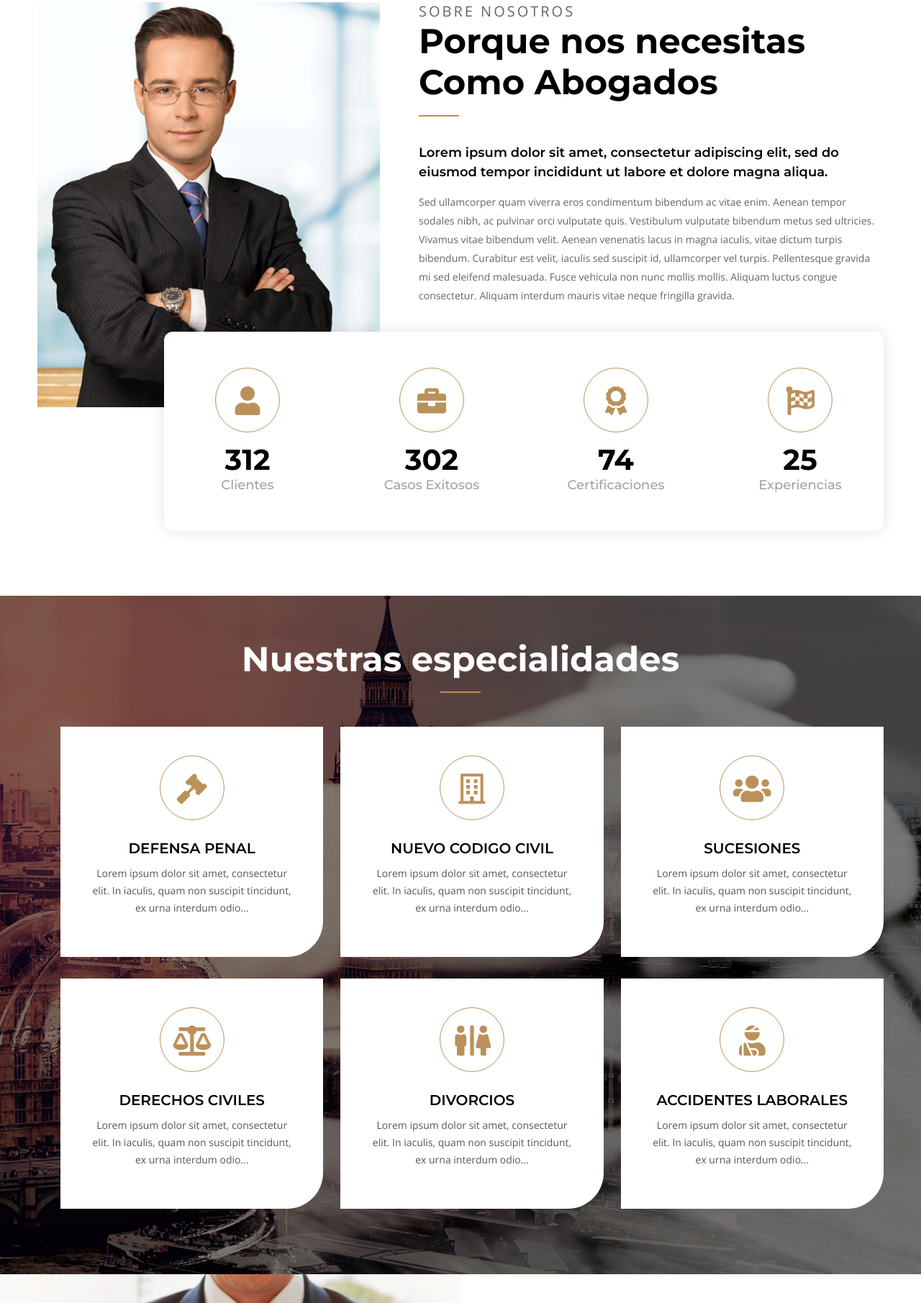
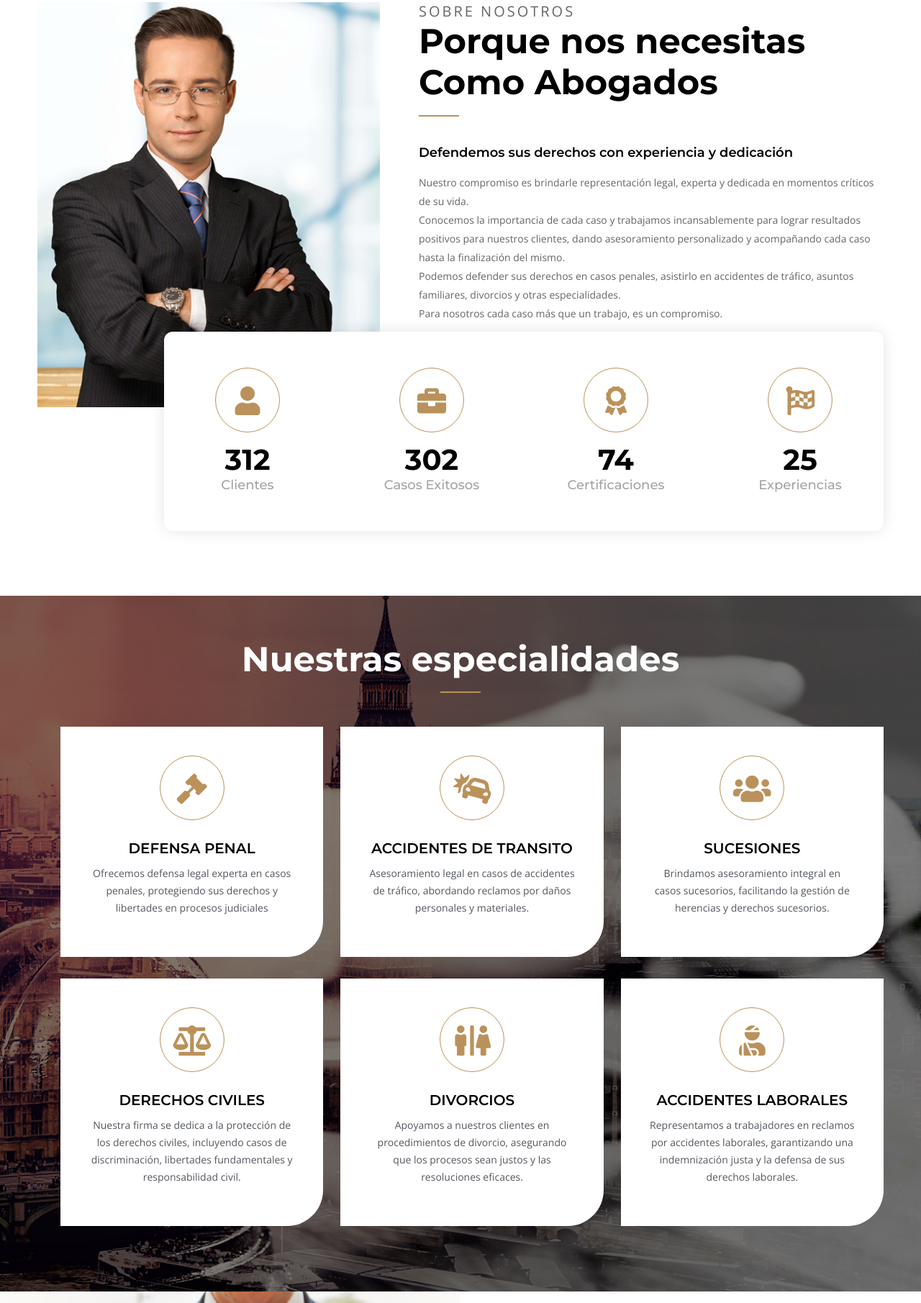
Before and after one commit to mazcona88/mazcona88.github.io, a plain HTML site: page index.html in a window 1280 px wide. Shown: the part 989-2800 px from the top of the page at 72% size. Drawn offline with nearby package versions, Linux system fonts and the light colour scheme; a script that the page names is missing.

Commit message:
Update index.html

```diff
--- a/index.html
+++ b/index.html
@@ -136,15 +136,6 @@
           </div>
         </div>
       </li>
-      <li class="item">
-        <div class="lawyer_sec">
-          <div class="iconWrp"><i class="fas fa-hand-holding-usd"></i></div>
-          <div class="lawyer_info">
-            <h3>Financial Law</h3>
-            <p>Lorem ipsum dolor sit</p>
-          </div>
-        </div>
-      </li>
     </ul>
   </div>
 </div>
@@ -163,8 +154,17 @@
             <p>Sobre Nosotros</p>
             <h1>Porque nos necesitas<span>Como Abogados</span></h1>
           </div>
-          <div class="subText">Lorem ipsum dolor sit amet, consectetur adipiscing elit, sed do eiusmod tempor incididunt ut labore et dolore magna aliqua.</div>
-          <p>Sed ullamcorper quam viverra eros condimentum bibendum ac vitae enim. Aenean tempor sodales nibh, ac pulvinar orci vulputate quis. Vestibulum vulputate bibendum metus sed ultricies. Vivamus vitae bibendum velit. Aenean venenatis lacus in magna iaculis, vitae dictum turpis bibendum. Curabitur est velit, iaculis sed suscipit id, ullamcorper vel turpis. Pellentesque gravida mi sed eleifend malesuada.  Fusce vehicula non nunc mollis mollis. Aliquam luctus congue consectetur. Aliquam interdum mauris vitae neque fringilla gravida.</p>
+          <div class="subText">Defendemos sus derechos con experiencia y dedicación</div>
+
+			 <p>
+			   Nuestro compromiso es brindarle representación legal, experta y dedicada en momentos críticos de su vida. <br>
+		       Conocemos la importancia de cada caso y trabajamos incansablemente para lograr resultados positivos para nuestros clientes,
+			   dando asesoramiento personalizado y acompañando cada caso hasta la finalización del mismo.
+			   <br>
+			   Podemos defender sus derechos en casos penales, asistirlo en accidentes de tráfico, asuntos familiares, divorcios y otras especialidades.
+			   <br>
+			   Para nosotros cada caso más que un trabajo, es un compromiso.
+			</p>
         </div>
       </div>
     </div>
@@ -211,42 +211,42 @@
         <div class="practice_box">
           <div class="icon_img"><i class="fas fa-gavel"></i></div>
           <h3><a href="#">Defensa Penal</a></h3>
-          <p>Lorem ipsum dolor sit amet, consectetur elit. In iaculis, quam non suscipit tincidunt, ex urna interdum odio...</p>
+          <p>Ofrecemos defensa legal experta en casos penales, protegiendo sus derechos y libertades en procesos judiciales</p>
         </div>
       </li>
       <li class="col-lg-4 col-md-6">
         <div class="practice_box">
-          <div class="icon_img"><i class="far fa-building"></i></div>
-          <h3><a href="#">Nuevo Codigo Civil</a></h3>
-          <p>Lorem ipsum dolor sit amet, consectetur elit. In iaculis, quam non suscipit tincidunt, ex urna interdum odio...</p>
+          <div class="icon_img"><i class="fas fa-car-crash"></i></div>
+          <h3><a href="#">Accidentes de transito</a></h3>
+          <p>Asesoramiento legal en casos de accidentes de tráfico, abordando reclamos por daños personales y materiales.</p>
         </div>
       </li>
       <li class="col-lg-4 col-md-6">
         <div class="practice_box">
           <div class="icon_img"><i class="fas fa-users"></i></div>
           <h3><a href="#">Sucesiones</a></h3>
-          <p>Lorem ipsum dolor sit amet, consectetur elit. In iaculis, quam non suscipit tincidunt, ex urna interdum odio...</p>
+          <p>Brindamos asesoramiento integral en casos sucesorios, facilitando la gestión de herencias y derechos sucesorios.</p>
         </div>
       </li>
       <li class="col-lg-4 col-md-6">
         <div class="practice_box">
           <div class="icon_img"><i class="fas fa-balance-scale"></i></div>
           <h3><a href="#">Derechos Civiles</a></h3>
-          <p>Lorem ipsum dolor sit amet, consectetur elit. In iaculis, quam non suscipit tincidunt, ex urna interdum odio...</p>
+          <p>Nuestra firma se dedica a la protección de los derechos civiles, incluyendo casos de discriminación, libertades fundamentales y responsabilidad civil.</p>
         </div>
       </li>
       <li class="col-lg-4 col-md-6">
         <div class="practice_box">
           <div class="icon_img"><i class="fas fa-restroom"></i></div>
           <h3><a href="#">Divorcios</a></h3>
-          <p>Lorem ipsum dolor sit amet, consectetur elit. In iaculis, quam non suscipit tincidunt, ex urna interdum odio...</p>
+          <p>Apoyamos a nuestros clientes en procedimientos de divorcio, asegurando que los procesos sean justos y las resoluciones eficaces.</p>
         </div>
       </li>
       <li class="col-lg-4 col-md-6">
         <div class="practice_box">
           <div class="icon_img"><i class="fas fa-user-injured"></i></div>
           <h3><a href="#">Accidentes Laborales</a></h3>
-          <p>Lorem ipsum dolor sit amet, consectetur elit. In iaculis, quam non suscipit tincidunt, ex urna interdum odio...</p>
+          <p>Representamos a trabajadores en reclamos por accidentes laborales, garantizando una indemnización justa y la defensa de sus derechos laborales.</p>
         </div>
       </li>
     </ul>
```
